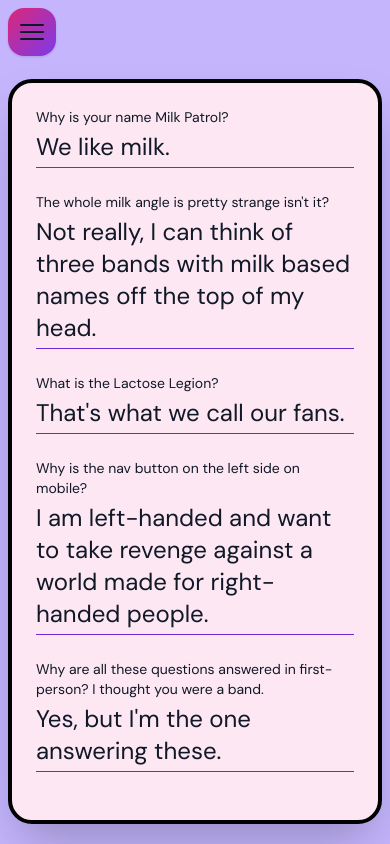
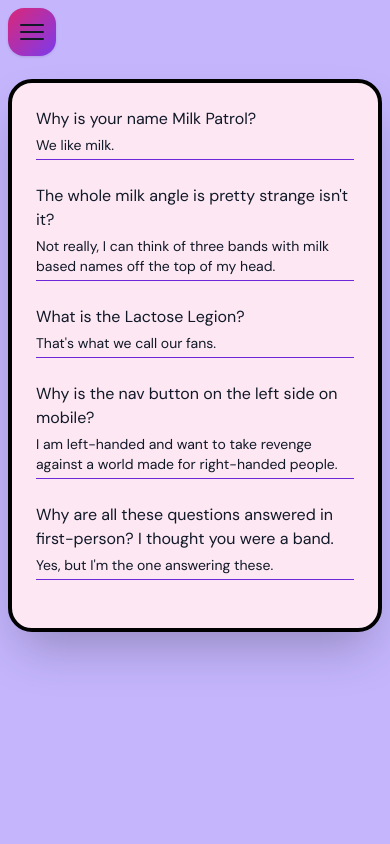
Before and after one commit to BenSievert/milkpatrol, a React (Vite) app: page /faq in a window 390 px wide. Built offline with nearby package versions, Linux system fonts and the light colour scheme.

Commit message:
this will look a little nicer on mobile

```diff
--- a/src/routes/FAQ.tsx
+++ b/src/routes/FAQ.tsx
@@ -27,8 +27,8 @@ function FAQ() {
       <div className="p-2">
         {qAndAs.map(({question, answer}, i) => (
           <div className='mb-6 border-b border-violet-700' key={i}>
-            <div className='mb-1'>{question}</div>
-            <div className='text-2xl mb-1'>{answer}</div>
+            <div className='text-base mb-1'>{question}</div>
+            <div className='mb-1'>{answer}</div>
           </div>
         ))}
       </div>
```
